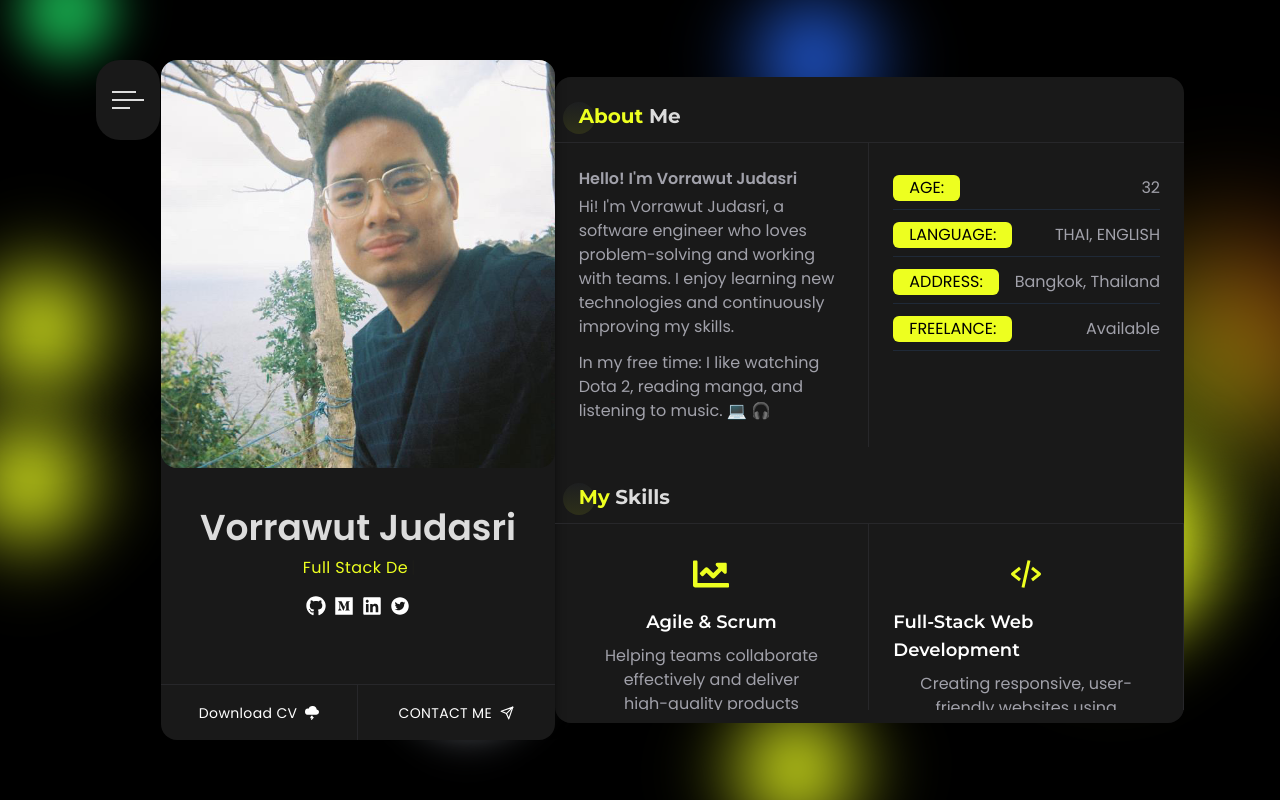
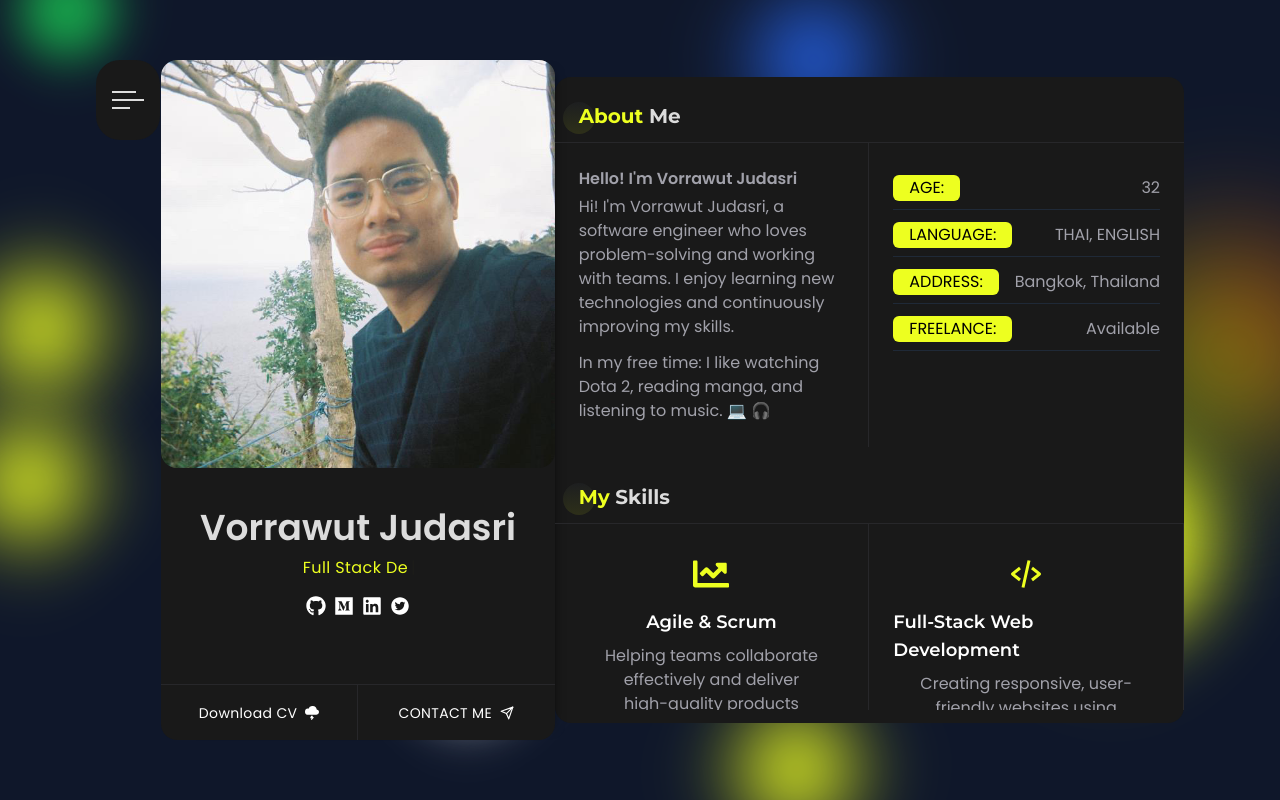
Before and after one commit to vorrawut/vorrawut.github.io, a React (Create React App) app: page / in a window 1280 px wide. Built offline with nearby package versions, Linux system fonts and the light colour scheme.

Commit message:
Remove command, new BG

```diff
--- a/package.json
+++ b/package.json
@@ -11,8 +11,7 @@
     "deploy": "gh-pages -d build",
     "lint": "eslint --fix . --ext .js",
     "prettier:write": "prettier --config .prettierrc --write .",
-    "prettier:check": "prettier --config .prettierrc --check .",
-    "prod": "npm run build & npm run deploy --"
+    "prettier:check": "prettier --config .prettierrc --check ."
   },
   "dependencies": {
     "@testing-library/jest-dom": "^6.5.0",
--- a/src/App.js
+++ b/src/App.js
@@ -8,7 +8,7 @@ import Home from './Home'
 
 function App() {
   return (
-    <div className='w-full lgl:h-screen font-bodyfont overflow-hidden text-textColor bg-black relative'>
+    <div className='w-full lgl:h-screen font-bodyfont overflow-hidden text-textColor bg-slate-900 relative'>
       <div className='max-w-screen-2xl h-full mx-auto flex justify-center items-center'>
         <Home />
       </div>
```
